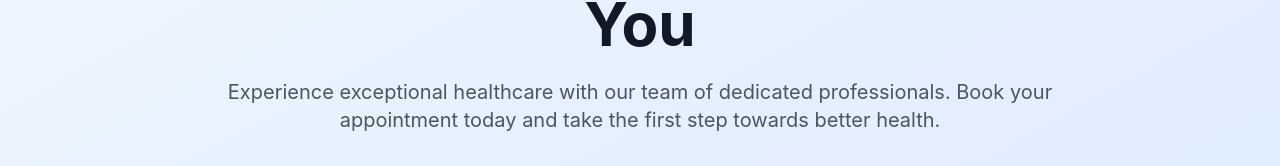
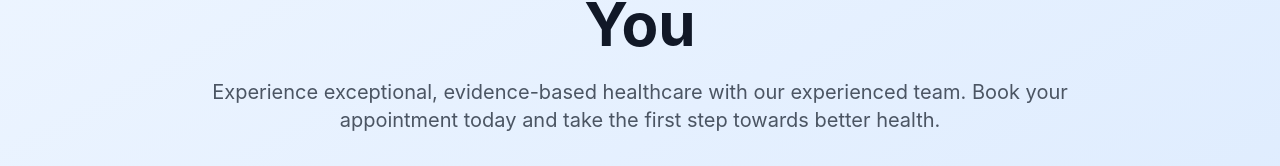
Before and after one commit to DaniyalAlam002/reacttrackingbooking, a React (Vite) app: page / in a window 1280 px wide. Shown: the part 286-452 px from the top of the page. Built offline with nearby package versions, Linux system fonts and the light colour scheme.

Commit message:
ai-optimize: copy — Experience exceptional, evidence-based h

```diff
--- a/src/pages/Home.jsx
+++ b/src/pages/Home.jsx
@@ -37,7 +37,7 @@ const Home = () => {
               Your Health, Our Priority: Evidence-Based Care Near You
             </h1>
             <p className="text-xl text-gray-600 mb-8">
-              Experience exceptional healthcare with our team of dedicated professionals.
+              Experience exceptional, evidence-based healthcare with our experienced team.
               Book your appointment today and take the first step towards better health.
             </p>
 
```
